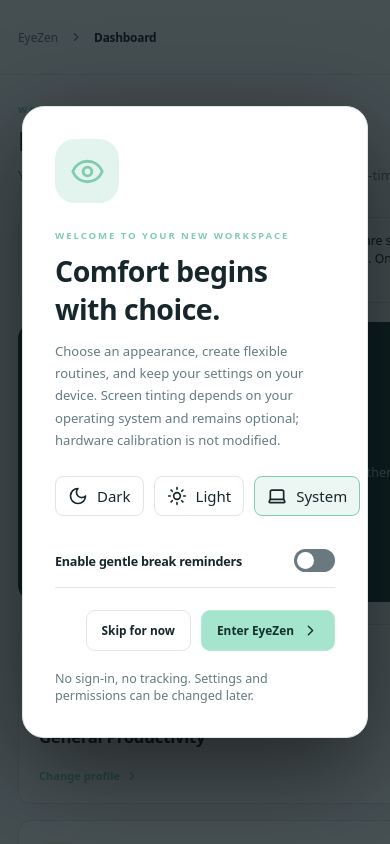
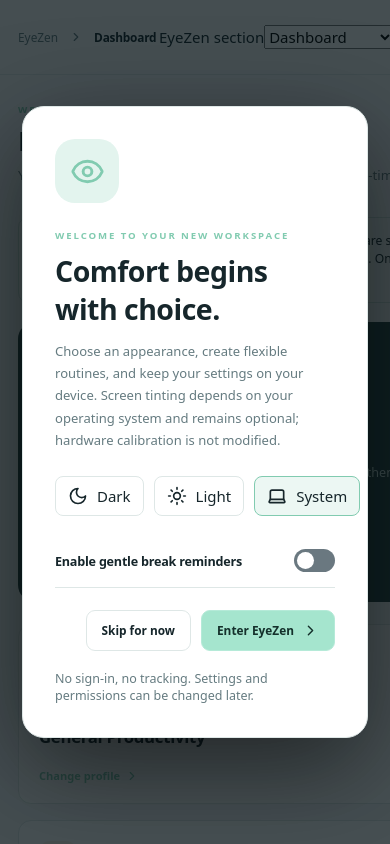
Before and after one commit to sanskarIN/EyeZen, a React (Vite) app: page / in a window 390 px wide. Shown: the top 844 px of the page. Built offline with nearby package versions, Linux system fonts and the light colour scheme.

Commit message:
feat: restore navigation on small screens using labelled section selector

```diff
--- a/src/App.tsx
+++ b/src/App.tsx
@@ -380,6 +380,12 @@
     <main className="main-content">
       <header className="topbar">
         <div className="crumb"><span>EyeZen</span><ChevronRight size={14}/><strong>{navigation.find(n => n.id === screen)?.name}</strong></div>
+        <label className="mobile-nav">
+          <span>EyeZen section</span>
+          <select aria-label="EyeZen section" value={screen} onChange={event => setScreen(event.target.value as Screen)}>
+            {navigation.map(item => <option key={item.id} value={item.id}>{item.name}</option>)}
+          </select>
+        </label>
         <div className="top-actions">
           <span className="platform-chip"><Laptop size={15}/>{report.os}</span>
           <button className="avatar-btn" onClick={() => setScreen("settings")} aria-label="Open settings"><Settings2 size={18}/></button>
```
